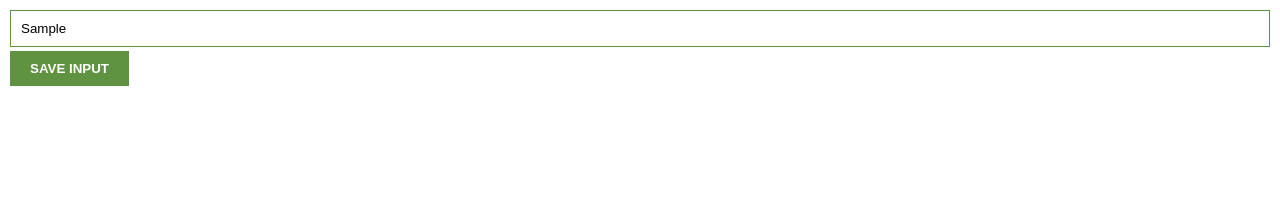
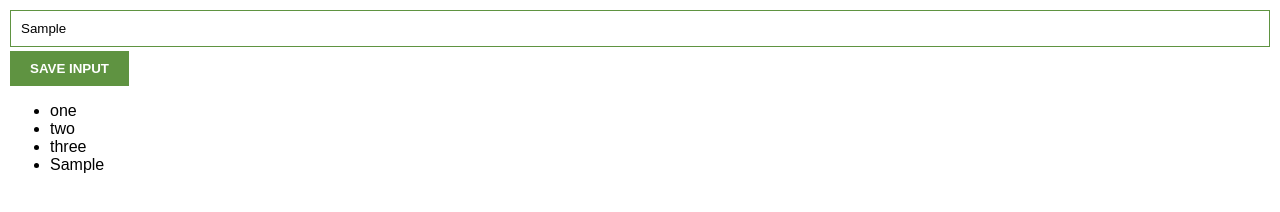
Before and after one commit to truSandor/lead-tracker-chrome-extension-js, a website: page index.html in a window 1280 px wide. Both pictures are taken after typing "Sample" into the empty fields and a click on the button "SAVE INPUT". Drawn offline with Linux system fonts and the light colour scheme.

Commit message:
implement button function

```diff
--- a/index.html
+++ b/index.html
@@ -5,6 +5,7 @@
     <body>
         <input id="input-el" type="text">
         <button id="input-btn">SAVE INPUT</button>
+        <ul id="ul-el"></ul>
         <script src="index.js"></script>
     </body>
 </html>
--- a/index.js
+++ b/index.js
@@ -1,5 +1,10 @@
-let inputBtn = document.getElementById("input-btn")
+const inputBtn = document.getElementById("input-btn")
+const inputEl = document.getElementById("input-el")
+const ulEl = document.getElementById("ul-el")
 
-inputBtn.addEventListener("click", function (){
-    console.log("Button clicked!")
+let myLeads = ["one", "two", "three"]
+
+inputBtn.addEventListener("click", function () {
+    myLeads.push(inputEl.value)
+    myLeads.forEach(record => ulEl.innerHTML += "<li>" + record + "</li>")
 })
```
